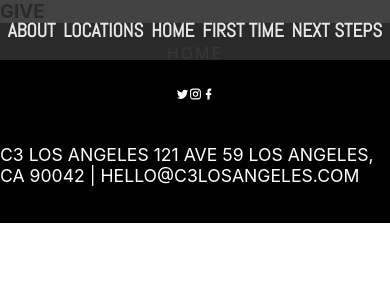
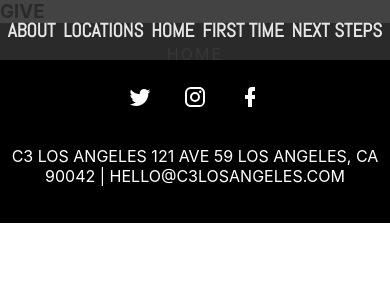
Before and after one commit to jlaluces123/C3LA-Project, a React (Create React App) app in the folder client/: page /give in a window 390 px wide. Shown: the top 300 px of the page. Built offline with nearby package versions, Linux system fonts and the light colour scheme.

Commit message:
Footer Responsiveness: responsive design complete

```diff
--- a/client/src/components/Footer/Footer.css
+++ b/client/src/components/Footer/Footer.css
@@ -27,3 +27,18 @@
   justify-content: space-evenly;
   width: 10%;
 }
+
+.address-text {
+  font-size: 1.1rem;
+}
+
+@media screen and (max-width: 400px) {
+  .icon-wrapper {
+    width: 50%;
+  }
+
+  .address-text {
+    font-size: 1rem;
+    text-align: center;
+  }
+}
--- a/client/src/components/Footer/Footer.js
+++ b/client/src/components/Footer/Footer.js
@@ -36,7 +36,7 @@
           {facebookIcon}
         </div>
 
-        <p style = {{ fontSize: "1.1rem" }}>C3 LOS ANGELES 121 AVE 59 LOS ANGELES, CA 90042  |  HELLO@C3LOSANGELES.COM</p>
+        <p className = "address-text">C3 LOS ANGELES 121 AVE 59 LOS ANGELES, CA 90042  |  HELLO@C3LOSANGELES.COM</p>
       </div>
     </div>
   );
```
